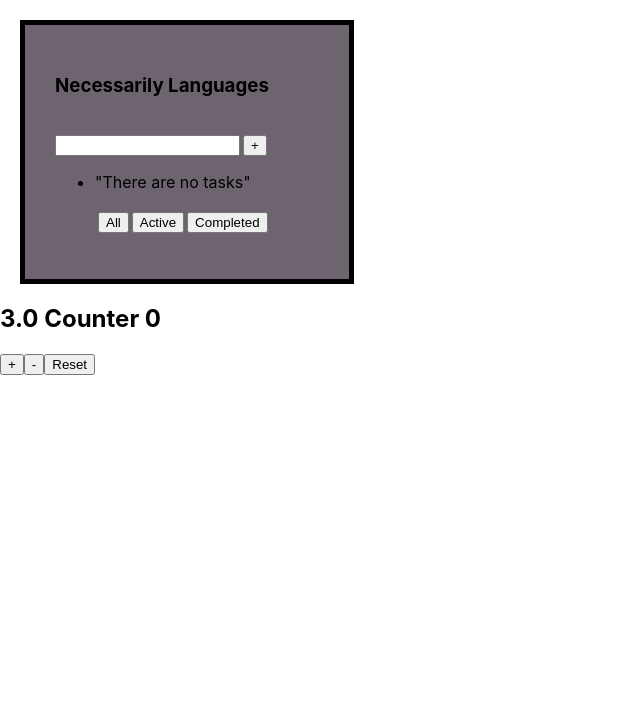
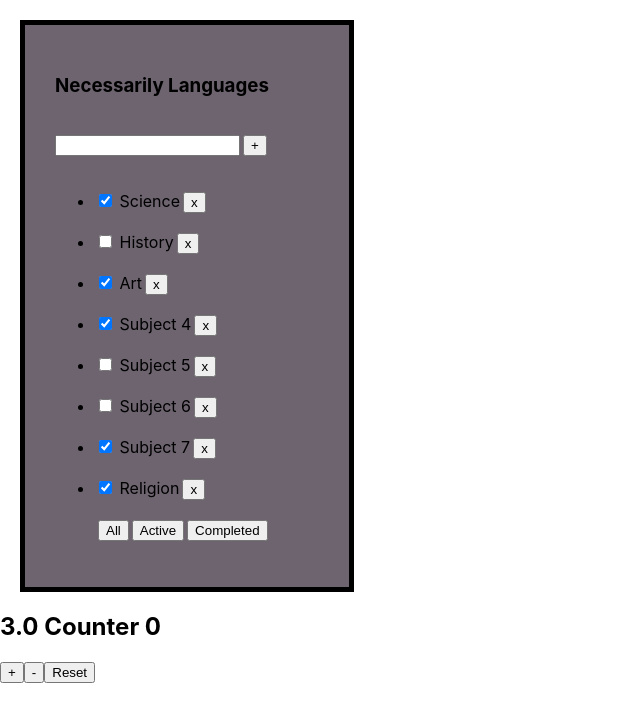
Before and after one commit to Sova42-cmd/React_Project, a React (Vite) app: page / in a window 1280 px wide. Shown: the top 722 px of the page, without its empty margins (0-640 px from the left). Built offline with nearby package versions, Linux system fonts and the light colour scheme.

Commit message:
state by if/else condition

```diff
--- a/src/App.tsx
+++ b/src/App.tsx
@@ -32,8 +32,6 @@ const buttons:any = [
 //     {id: 9, name: "Task6", isDone: true},
 // ]
 //
-
-//
 // const testButtons = [
 //     {id: 4, name: "Render New"},
 // ]
@@ -52,25 +50,28 @@ const buttons:any = [
 
 function App() {
 
-    let noFilter:any =firstTasks
-    let filterActive:any =firstTasks.filter((element:any) => {return !element.isDone})
-    let filterCompleted:any =firstTasks.filter((element:any) => {return element.isDone})
+    let activeTasks =firstTasks.filter((element:any)=>{return !element.isDone})
+    let completedTasks:any = firstTasks.filter((element:any)=>{return element.isDone})
 
-    const [visual, setVisual] = useState(0)
+    let visual=firstTasks
 
-    function functionName0() {
-        setVisual(noFilter)
+    const [chosenButton, setChooseButton] = useState<"All"|"Active"|"Completed">("All")
+
+    function phone(randomText:any) {
+        setChooseButton(randomText)
     }
-    function functionName1() {
-        setVisual(filterActive)
-    }
-    function functionName2() {
-        setVisual(filterCompleted)
+
+    if(chosenButton==="All") {
+        visual=firstTasks
+    } else if (chosenButton==="Active") {
+        visual=activeTasks
+    } else if (chosenButton==="Completed") {
+        visual=completedTasks
     }
 
     return (<>
             <ToDoList title={"Necessarily Languages"} allTasks={visual} buttons={buttons}
-                      propsName0={functionName0} propsName1={functionName1} propsName2={functionName2}
+                      child={phone}
             />
             {/*<ToDoList title={"Preferred to Know"} allTasks={filteredTasks} buttons={buttons}/>*/}
             {/*<ToDoList title={"Optional"} allTasks={filteredTasks} buttons={buttons}/>*/}
--- a/src/ToDoList.tsx
+++ b/src/ToDoList.tsx
@@ -31,9 +31,9 @@ function ToDoList(props: any) {
                             : <li>"There are no tasks"</li>
                     }
 
-                    <button onClick={() => {props.propsName0("I'm all tasks button")}}>All</button>
-                    <button onClick={() => {props.propsName1("I'm active tasks")}}>Active</button>
-                    <button onClick={() => {props.propsName2("Random text, not relevant")}}>Completed</button>
+                    <button onClick={() => {props.child("All")}}>All</button>
+                    <button onClick={() => {props.child("Active")}}>Active</button>
+                    <button onClick={() => {props.child("Completed")}}>Completed</button>
 
                 </ul>
                 <div>
```
